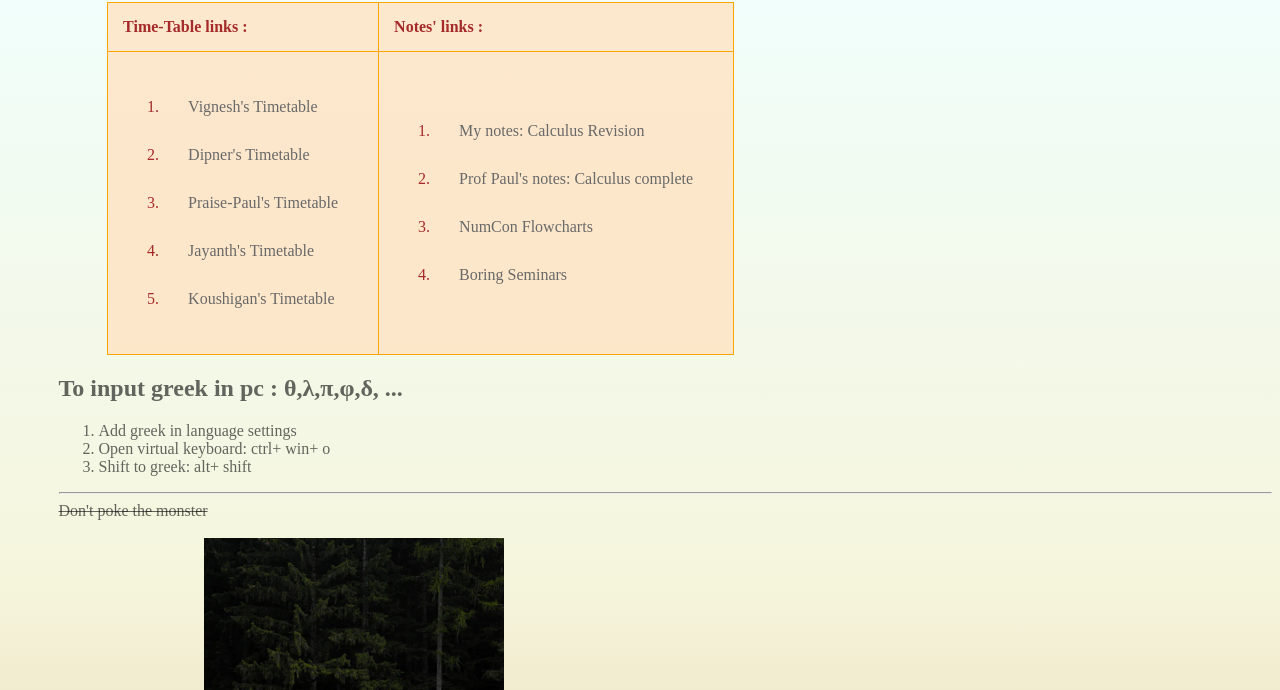
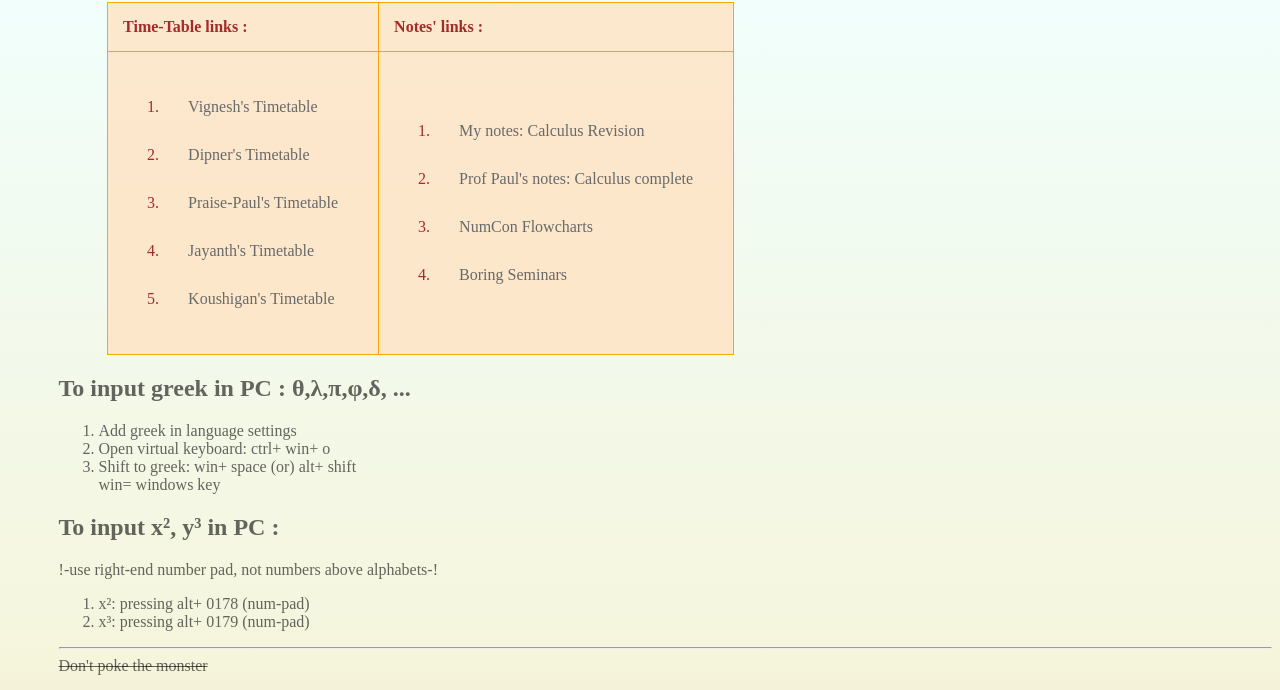
Before and after one commit to DragoRab/TimeTable, a website: page trial/index.html in a window 1280 px wide. Shown: the part 82-772 px from the top of the page. Drawn offline with Linux system fonts and the light colour scheme.

Commit message:
x²,y³ in pc

```diff
--- a/trial/index.html
+++ b/trial/index.html
@@ -38,11 +38,18 @@
                     </td>
                 </tr>
             </table>
-        <h2>To input greek in pc : θ,λ,π,φ,δ, ...</h2>
+        <h2>To input greek in PC : θ,λ,π,φ,δ, ...</h2>
         <ol>
             <li>Add greek in language settings</li>
             <li>Open virtual keyboard: ctrl+ win+ o</li>
-            <li>Shift to greek: alt+ shift</li>
+            <li>Shift to greek: win+ space (or) alt+ shift</li>
+            win= windows key
+        </ol>
+        <h2>To input x², y³ in PC :</h2>
+        !-use right-end number pad, not numbers above alphabets-!
+        <ol>
+            <li>x²: pressing alt+ 0178 (num-pad)</li>
+            <li>x³: pressing alt+ 0179 (num-pad)</li>
         </ol>
 
         <hr>
```
